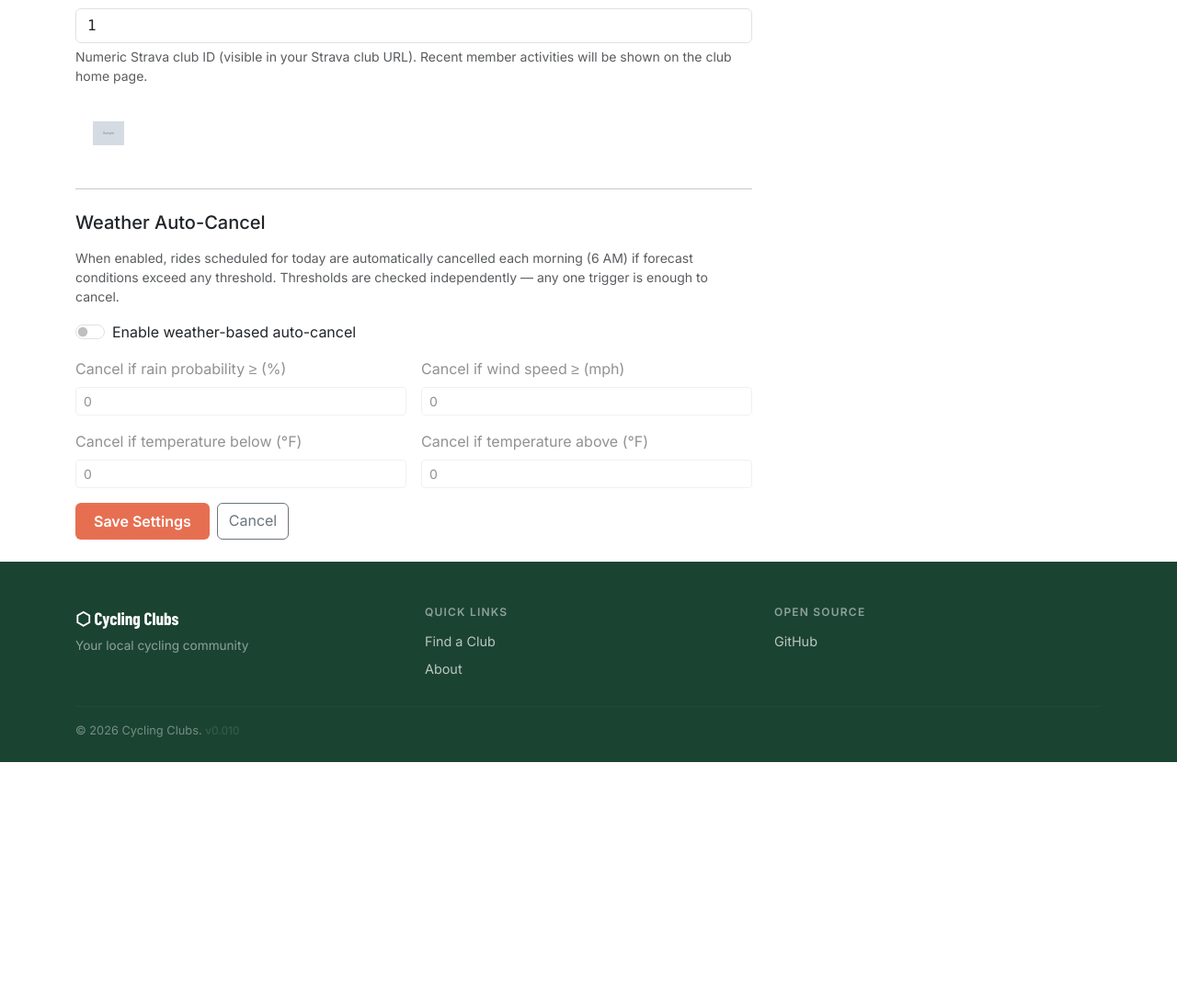
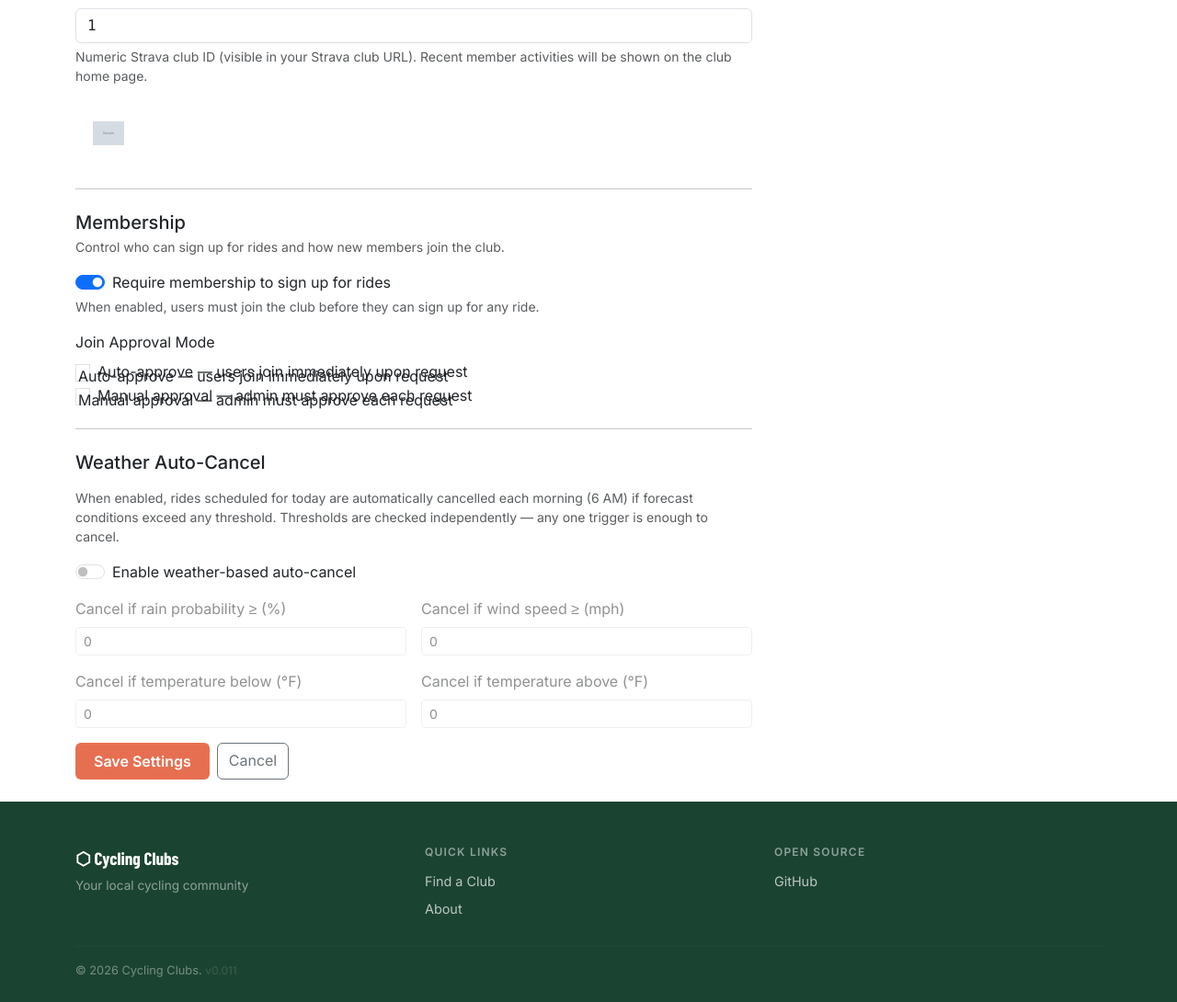
Before and after one commit to 0xPCP/rbc, a Flask app: a page that uses app/templates/admin/club_settings.html in a window 1280 px wide. Shown: the part 1310-2400 px from the top of the page at 92% size. Before the commit the page ends 2139 px from the top, so only its background shows below. Run offline with Flask 3, Linux system fonts and the light colour scheme; a user stored in the database is signed in; tables that the repository leaves empty hold one stand-in row (values such as "Sample post"); grey boxes marked "Sample" are stand-in pictures.

Commit message:
Add membership system: join approval modes, membership-gated ride signups, private club route protection
- Club.require_membership: gate ride signups behind active membership
- Club.join_approval: 'auto' (join immediately) vs 'manual' (admin must approve)
- ClubMembership.status: 'active' | 'pending'
- User.is_active_member_of() and is_pending_member_of() helpers
- join() route creates active or pending membership based on club setting
- ride_signup() blocks non-members and pending members when require_membership=True
- ride_detail() and ride_gpx() hide route details from non-members on private clubs
- Admin team page shows pending requests with approve/reject actions
- Club dashboard shows pending member count badge on Team button
- Club settings page has new Membership section (require_membership + join_approval)
- seed.py: test@pcp.dev / password added as RBC admin; NVCC set to manual-approval
- 25 new tests in test_membership.py; updated test_club_create.py for new private club behavior
- v0.011

Co-Authored-By: Claude Sonnet 4.6 <noreply@anthropic.com>

```diff
--- a/app/forms.py
+++ b/app/forms.py
@@ -64,6 +64,12 @@ class ClubSettingsForm(FlaskForm):
         Regexp(r'^#[0-9a-fA-F]{6}$', message='Enter a valid hex color (e.g. #e76f51).'),
     ])
     banner_url    = StringField('Banner Image URL', validators=[Optional(), URL(), Length(max=500)])
+    # Membership settings
+    require_membership = BooleanField('Require membership to sign up for rides')
+    join_approval = SelectField('Join Approval Mode', choices=[
+        ('auto',   'Auto-approve — users join immediately upon request'),
+        ('manual', 'Manual approval — admin must approve each request'),
+    ])
     # Strava integration
     strava_club_id = StringField('Strava Club ID', validators=[Optional(), Length(max=20)])
     # Weather auto-cancel
--- a/app/routes/admin.py
+++ b/app/routes/admin.py
@@ -121,7 +121,8 @@ def club_dashboard(slug):
                 .filter(Ride.date >= today)
                 .order_by(Ride.date.asc()).limit(5).all())
     stats = {
-        'members':        ClubMembership.query.filter_by(club_id=club.id).count(),
+        'members':        ClubMembership.query.filter_by(club_id=club.id, status='active').count(),
+        'pending':        ClubMembership.query.filter_by(club_id=club.id, status='pending').count(),
         'upcoming_rides': Ride.query.filter_by(club_id=club.id).filter(Ride.date >= today).count(),
         'total_rides':    Ride.query.filter_by(club_id=club.id).count(),
         'total_signups':  (RideSignup.query
@@ -173,6 +174,9 @@ def club_settings(slug):
         club.cancel_wind_mph     = form.cancel_wind_mph.data or 35
         club.cancel_temp_min_f   = form.cancel_temp_min_f.data if form.cancel_temp_min_f.data is not None else 28
         club.cancel_temp_max_f   = form.cancel_temp_max_f.data if form.cancel_temp_max_f.data is not None else 100
+
+        club.require_membership = form.require_membership.data
+        club.join_approval      = form.join_approval.data if form.join_approval.data in ('auto', 'manual') else 'auto'
 
         db.session.commit()
         flash('Club settings updated.', 'success')
@@ -285,11 +289,14 @@ def club_team(slug):
     admins = (ClubAdmin.query.filter_by(club_id=club.id)
               .join(User, ClubAdmin.user_id == User.id)
               .add_entity(User).all())
-    members = (ClubMembership.query.filter_by(club_id=club.id)
+    members = (ClubMembership.query.filter_by(club_id=club.id, status='active')
+               .join(User, ClubMembership.user_id == User.id)
+               .add_entity(User).all())
+    pending = (ClubMembership.query.filter_by(club_id=club.id, status='pending')
                .join(User, ClubMembership.user_id == User.id)
                .add_entity(User).all())
     return render_template('admin/club_team.html', club=club,
-                           admins=admins, members=members)
+                           admins=admins, members=members, pending=pending)
 
 
 @admin_bp.route('/clubs/<slug>/team/add', methods=['POST'])
@@ -352,10 +359,16 @@ def club_member_add(slug):
         flash(f'No user found with email or username "{identifier}".', 'danger')
         return redirect(url_for('admin.club_team', slug=slug))
 
-    if ClubMembership.query.filter_by(user_id=user.id, club_id=club.id).first():
-        flash(f'{user.username} is already a member.', 'info')
+    existing = ClubMembership.query.filter_by(user_id=user.id, club_id=club.id).first()
+    if existing:
+        if existing.status == 'active':
+            flash(f'{user.username} is already a member.', 'info')
+        else:
+            existing.status = 'active'
+            db.session.commit()
+            flash(f'{user.username} approved and added as a member.', 'success')
     else:
-        db.session.add(ClubMembership(user_id=user.id, club_id=club.id))
+        db.session.add(ClubMembership(user_id=user.id, club_id=club.id, status='active'))
         db.session.commit()
         flash(f'{user.username} added as a member.', 'success')
 
@@ -372,3 +385,26 @@ def club_member_remove(slug, uid):
     db.session.commit()
     flash(f'{username} removed from club.', 'info')
     return redirect(url_for('admin.club_team', slug=slug))
+
+
+@admin_bp.route('/clubs/<slug>/members/<int:uid>/approve', methods=['POST'])
+@club_admin_required
+def club_member_approve(slug, uid):
+    club = _get_club_or_404(slug)
+    row = ClubMembership.query.filter_by(user_id=uid, club_id=club.id, status='pending').first_or_404()
+    row.status = 'active'
+    db.session.commit()
+    flash(f'{row.user.username} approved and is now an active member.', 'success')
+    return redirect(url_for('admin.club_team', slug=slug))
+
+
+@admin_bp.route('/clubs/<slug>/members/<int:uid>/reject', methods=['POST'])
+@club_admin_required
+def club_member_reject(slug, uid):
+    club = _get_club_or_404(slug)
+    row = ClubMembership.query.filter_by(user_id=uid, club_id=club.id, status='pending').first_or_404()
+    username = row.user.username
+    db.session.delete(row)
+    db.session.commit()
+    flash(f'{username}\'s membership request was rejected.', 'info')
+    return redirect(url_for('admin.club_team', slug=slug))
--- a/app/routes/clubs.py
+++ b/app/routes/clubs.py
@@ -183,12 +183,12 @@ def home(slug):
                 .order_by(Ride.date.asc(), Ride.time.asc())
                 .limit(5).all())
     weather = get_weather_for_rides(upcoming)
-    is_member = (current_user.is_authenticated and
-                 current_user.is_member_of(club))
+    is_member  = current_user.is_authenticated and current_user.is_active_member_of(club)
+    is_pending = current_user.is_authenticated and current_user.is_pending_member_of(club)
     strava_activities = get_club_activities(club.strava_club_id)
     return render_template('clubs/home.html', club=club, upcoming=upcoming,
-                           weather=weather, is_member=is_member, today=today,
-                           strava_activities=strava_activities)
+                           weather=weather, is_member=is_member, is_pending=is_pending,
+                           today=today, strava_activities=strava_activities)
 
 
 # ── Club calendar ─────────────────────────────────────────────────────────────
@@ -308,6 +308,8 @@ def ride_detail(slug, ride_id):
 
     user_signed_up = False
     waiver_required = False
+    membership_required = False
+    show_route = True
     if current_user.is_authenticated:
         from ..models import RideSignup
         user_signed_up = RideSignup.query.filter_by(
@@ -315,11 +317,22 @@ def ride_detail(slug, ride_id):
         ).first() is not None
         if club.current_waiver and not current_user.has_signed_waiver(club):
             waiver_required = True
+        if club.require_membership and not current_user.is_active_member_of(club):
+            membership_required = True
+        if club.is_private and not current_user.is_active_member_of(club):
+            show_route = False
+    else:
+        if club.require_membership:
+            membership_required = True
+        if club.is_private:
+            show_route = False
 
     weather = get_weather_for_rides([ride])
     return render_template('clubs/ride_detail.html', club=club, ride=ride,
                            user_signed_up=user_signed_up,
                            waiver_required=waiver_required,
+                           membership_required=membership_required,
+                           show_route=show_route,
                            ride_weather=weather.get(ride.id))
 
 
@@ -375,6 +388,12 @@ def ride_gpx(slug, ride_id):
     if not ride.ridewithgps_route_id:
         abort(404)
 
+    # Private clubs hide route details from non-members
+    if club.is_private and not (
+        current_user.is_authenticated and current_user.is_active_member_of(club)
+    ):
+        abort(403)
+
     gpx_url = f'https://ridewithgps.com/routes/{ride.ridewithgps_route_id}.gpx'
     try:
         upstream = http_requests.get(gpx_url, timeout=15,
@@ -402,6 +421,10 @@ def ride_signup(slug, ride_id):
     if ride.is_cancelled:
         flash('This ride has been cancelled.', 'warning')
         return redirect(url_for('clubs.ride_detail', slug=slug, ride_id=ride_id))
+
+    if club.require_membership and not current_user.is_active_member_of(club):
+        flash('You must be an active member of this club to sign up for rides.', 'warning')
+        return redirect(url_for('clubs.home', slug=slug))
 
     if club.current_waiver and not current_user.has_signed_waiver(club):
         flash('Please accept the club waiver before signing up for rides.', 'warning')
@@ -439,10 +462,19 @@ def ride_unsignup(slug, ride_id):
 @login_required
 def join(slug):
     club = _get_club_or_404(slug)
-    db.session.add(ClubMembership(user_id=current_user.id, club_id=club.id))
+
+    existing = ClubMembership.query.filter_by(user_id=current_user.id, club_id=club.id).first()
+    if existing:
+        return redirect(url_for('clubs.home', slug=slug))
+
+    status = 'pending' if club.join_approval == 'manual' else 'active'
+    db.session.add(ClubMembership(user_id=current_user.id, club_id=club.id, status=status))
     try:
         db.session.commit()
-        flash(f"You've joined {club.name}!", 'success')
+        if status == 'pending':
+            flash(f"Your request to join {club.name} has been submitted. An admin will review it shortly.", 'info')
+        else:
+            flash(f"You've joined {club.name}!", 'success')
     except IntegrityError:
         db.session.rollback()
     return redirect(url_for('clubs.home', slug=slug))
--- a/app/templates/admin/club_dashboard.html
+++ b/app/templates/admin/club_dashboard.html
@@ -48,7 +48,9 @@
       <a href="{{ url_for('admin.ride_new', slug=club.slug) }}" class="btn btn-rbc btn-sm">+ New Ride</a>
       <a href="{{ url_for('admin.club_rides', slug=club.slug) }}" class="btn btn-outline-secondary btn-sm">All Rides</a>
       {% if is_full_admin %}
-      <a href="{{ url_for('admin.club_team', slug=club.slug) }}" class="btn btn-outline-secondary btn-sm">Team</a>
+      <a href="{{ url_for('admin.club_team', slug=club.slug) }}" class="btn btn-outline-secondary btn-sm">
+        Team{% if stats.pending %} <span class="badge bg-warning text-dark">{{ stats.pending }}</span>{% endif %}
+      </a>
       <a href="{{ url_for('admin.club_settings', slug=club.slug) }}" class="btn btn-outline-secondary btn-sm">Settings</a>
       {% endif %}
     </div>
--- a/app/templates/admin/club_settings.html
+++ b/app/templates/admin/club_settings.html
@@ -153,6 +153,30 @@
         {% endif %}
 
         <hr class="my-4" />
+        <h5 class="mb-1">Membership</h5>
+        <p class="text-muted small mb-3">
+          Control who can sign up for rides and how new members join the club.
+        </p>
+
+        <div class="mb-3">
+          <div class="form-check form-switch">
+            {{ form.require_membership(class="form-check-input", role="switch", id="require_membership") }}
+            {{ form.require_membership.label(class="form-check-label", for="require_membership") }}
+          </div>
+          <div class="form-text">When enabled, users must join the club before they can sign up for any ride.</div>
+        </div>
+
+        <div class="mb-4">
+          {{ form.join_approval.label(class="form-label") }}
+          {% for subfield in form.join_approval %}
+          <div class="form-check">
+            {{ subfield(class="form-check-input") }}
+            {{ subfield.label(class="form-check-label") }}
+          </div>
+          {% endfor %}
+        </div>
+
+        <hr class="my-4" />
         <h5 class="mb-3">Weather Auto-Cancel</h5>
         <p class="text-muted small mb-3">
           When enabled, rides scheduled for today are automatically cancelled each morning (6 AM)
--- a/app/version.py
+++ b/app/version.py
@@ -1 +1 @@
-__version__ = "0.010"
+__version__ = "0.011"
```
Also changed, not shown: app/models.py (+17 -1 lines), app/templates/admin/club_team.html (+37 -1 lines), app/templates/clubs/home.html (+2 -6 lines), app/templates/clubs/ride_detail.html (+20 -2 lines), seed.py (+15 -9 lines), tests/test_club_create.py (+3 -2 lines), tests/test_membership.py (added, +360 -0 lines).
